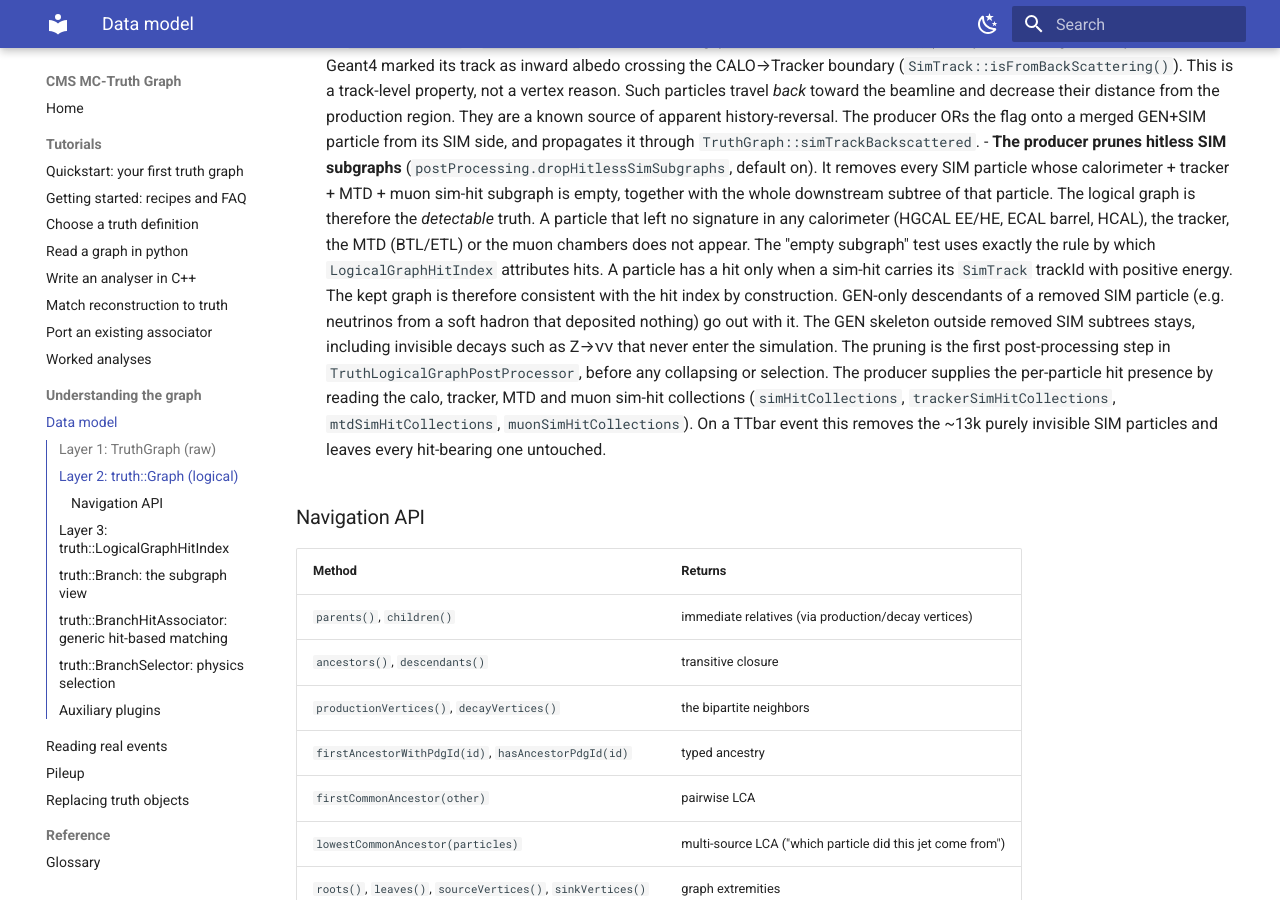
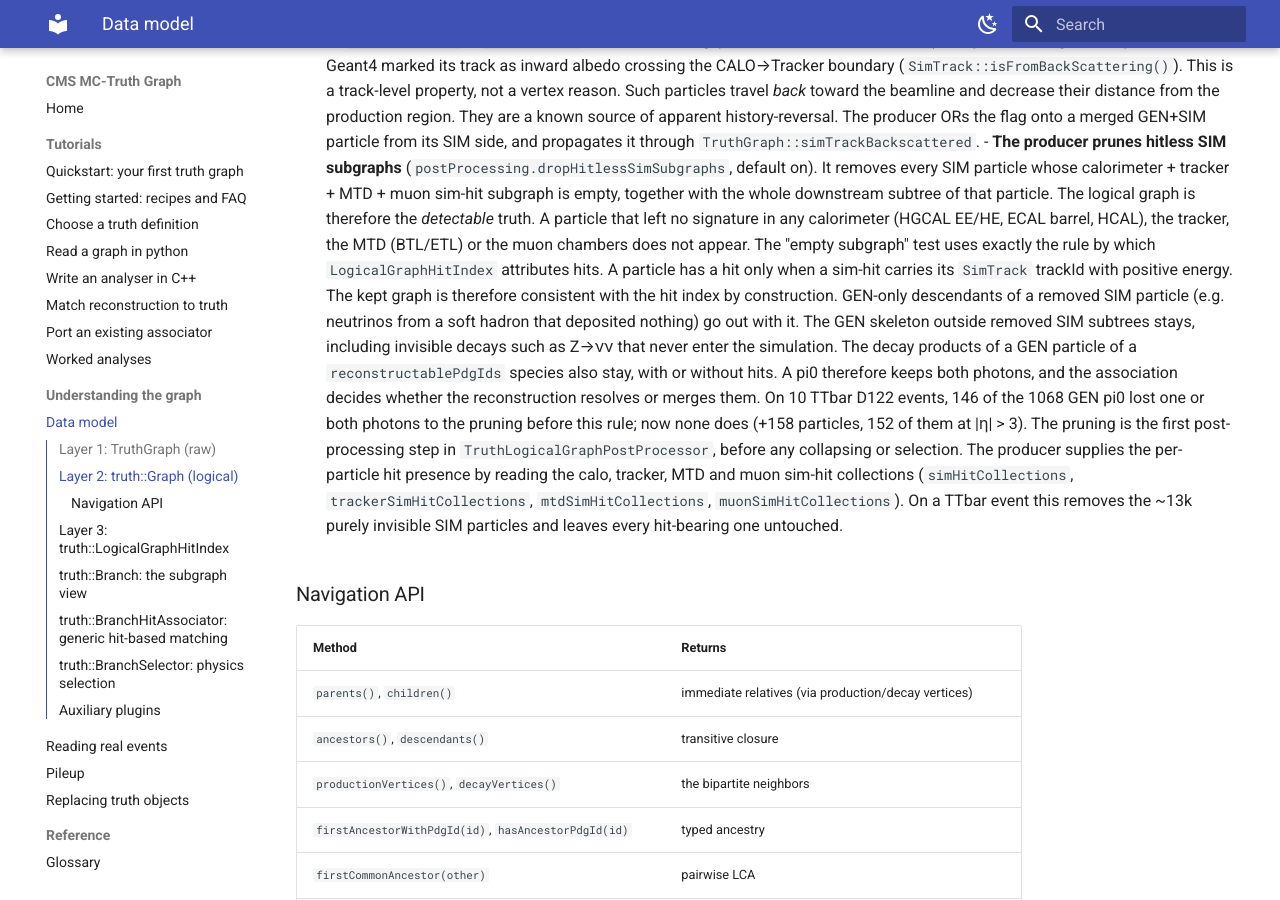
Before and after one commit to felicepantaleo/cms-truth-docs, an MkDocs documentation site: the page built from docs/data-model.md, in a window 1280 px wide and 900 px high, scrolled down 1979 px. Built offline with MkDocs 1.6.1 and Material for MkDocs 9.7.7, drawn with Linux system fonts in a browser that asks for light colours.

Commit message:
data-model, validation: the hitless pruning keeps both photons of a pi0

```diff
--- a/docs/data-model.md
+++ b/docs/data-model.md
@@ -114,7 +114,12 @@ user-facing bipartite Particle ↔ Vertex graph from the raw graph.
   index by construction. GEN-only descendants of a removed SIM particle (e.g.
   neutrinos from a soft hadron that deposited nothing) go out with it. The GEN
   skeleton outside removed SIM subtrees stays, including invisible decays such as
-  Z→νν that never enter the simulation. The pruning is the first post-processing
+  Z→νν that never enter the simulation. The decay products of a GEN particle of a
+  `reconstructablePdgIds` species also stay, with or without hits. A pi0 therefore
+  keeps both photons, and the association decides whether the reconstruction
+  resolves or merges them. On 10 TTbar D122 events, 146 of the 1068 GEN pi0 lost one
+  or both photons to the pruning before this rule; now none does (+158 particles,
+  152 of them at |η| > 3). The pruning is the first post-processing
   step in `TruthLogicalGraphPostProcessor`, before any collapsing or selection. The
   producer supplies the per-particle hit presence by reading the calo, tracker, MTD
   and muon sim-hit collections (`simHitCollections`, `trackerSimHitCollections`,
```
Also changed, not shown: docs/validation.md (+1 -1 lines).
